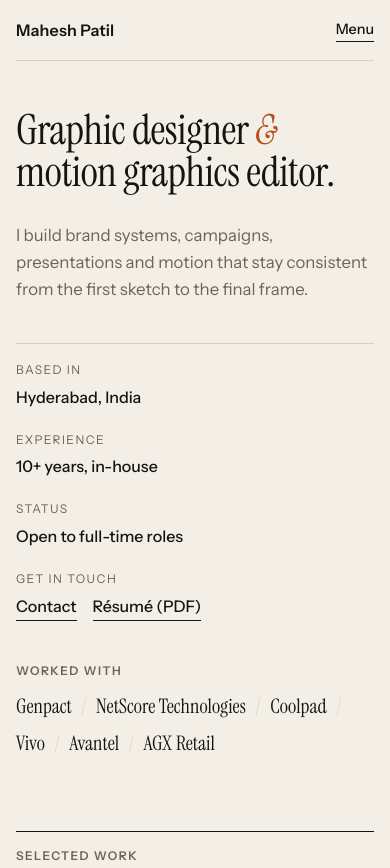
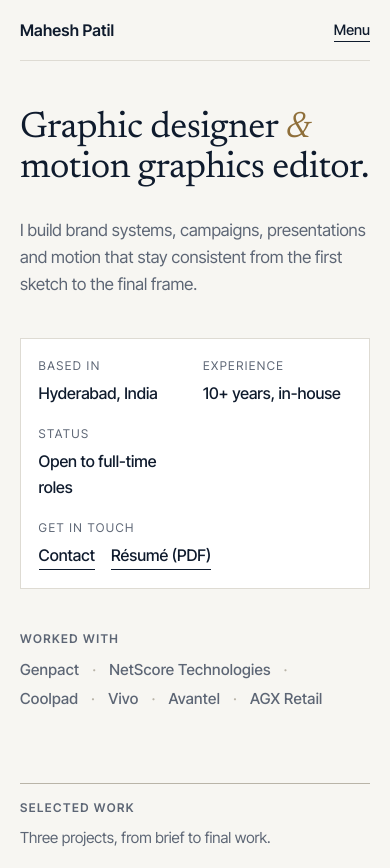
Before and after one commit to maheshpatil-portfolio/my-project, a plain HTML site: page index.html in a window 390 px wide. Shown: the top 868 px of the page. Drawn offline with Linux system fonts and the light colour scheme.

Commit message:
Design: corporate premium look (navy, brass, Newsreader)
Co-Authored-By: Claude Opus 5.5 <noreply@anthropic.com>
Claude-Session: https://claude.ai/code/session_013qQeubuECfdJ56MnJuJ8Gd

```diff
--- a/css/style.css
+++ b/css/style.css
@@ -3,16 +3,18 @@
    No gradients, glows or pill badges. Colours are variables below.
    ========================================================================== */
 :root {
-  --paper: #f3efe7;
-  --paper-2: #ebe5da;
-  --ink: #161412;
-  --muted: #6b645a;
-  --line: #d6cec0;
-  --accent: #b5501a;          /* saffron, dark enough to read on paper */
-  --max: 1240px;
-  --gutter: clamp(1rem, 4vw, 3rem);
-  --serif: "Instrument Serif", Georgia, "Times New Roman", serif;
-  --sans: "Instrument Sans", "Helvetica Neue", Arial, sans-serif;
+  --paper: #f7f6f2;           /* soft warm white */
+  --paper-2: #ecebe6;
+  --surface: #ffffff;
+  --ink: #0f1b2d;             /* deep navy */
+  --muted: #5d6675;
+  --line: #dedbd3;
+  --rule: #b9b4a8;            /* section rules: quieter than ink */
+  --accent: #8f6f3a;          /* muted brass */
+  --max: 1200px;
+  --gutter: clamp(1.25rem, 5vw, 3.5rem);
+  --serif: "Newsreader", Georgia, "Times New Roman", serif;
+  --sans: "Inter Tight", "Helvetica Neue", Arial, sans-serif;
 }
 
 * { box-sizing: border-box; margin: 0; padding: 0; }
@@ -33,7 +35,7 @@ button { font: inherit; color: inherit; background: none; border: 0; cursor: poi
 ::selection { background: var(--accent); color: var(--paper); }
 :focus-visible { outline: 2px solid var(--accent); outline-offset: 3px; }
 
-h1, h2 { font-family: var(--serif); font-weight: 400; line-height: 1.02; letter-spacing: -0.01em; }
+h1, h2 { font-family: var(--serif); font-weight: 400; line-height: 1.08; letter-spacing: -0.015em; }
 h1 em, h2 em { font-style: italic; color: var(--accent); }
 h3 { font-family: var(--sans); font-size: 1rem; font-weight: 600; line-height: 1.3; }
 
@@ -47,7 +49,7 @@ h3 { font-family: var(--sans); font-size: 1rem; font-weight: 600; line-height: 1
 }
 .section-head {
   display: flex; flex-wrap: wrap; align-items: baseline; justify-content: space-between; gap: .5rem 2rem;
-  border-top: 1px solid var(--ink); padding-top: .9rem; margin-bottom: 2rem;
+  border-top: 1px solid var(--rule); padding-top: .9rem; margin-bottom: 2.4rem;
 }
 .section-note { color: var(--muted); font-size: .95rem; }
 
@@ -75,18 +77,19 @@ h3 { font-family: var(--sans); font-size: 1rem; font-weight: 600; line-height: 1
 
 /* ---------- Intro ---------- */
 .hero { padding-top: clamp(3rem, 9vw, 7rem); padding-bottom: 1rem; }
-.hero h1 { font-size: clamp(2.6rem, 7.6vw, 6.6rem); }
+.hero h1 { font-size: clamp(2.3rem, 5.6vw, 4.8rem); max-width: 20ch; }
 .hero-tagline { margin-top: 1.8rem; max-width: 46ch; font-size: clamp(1.05rem, 1.6vw, 1.25rem); color: var(--muted); }
 .hero-facts {
   display: grid; grid-template-columns: repeat(4, 1fr); gap: 1.5rem;
-  margin-top: clamp(2.5rem, 6vw, 4.5rem); padding-top: 1rem; border-top: 1px solid var(--line);
+  margin-top: clamp(2.5rem, 6vw, 4rem); padding: 1.4rem 1.6rem;
+  background: var(--surface); border: 1px solid var(--line);
 }
 .hero-facts dt { font-size: .75rem; letter-spacing: .12em; text-transform: uppercase; color: var(--muted); margin-bottom: .35rem; }
 .hero-facts dd { font-weight: 500; }
 .hero-links dd { display: flex; flex-wrap: wrap; gap: .4rem 1rem; }
 .brands { display: flex; flex-wrap: wrap; align-items: baseline; gap: .6rem 1.5rem; margin-top: 2.5rem; }
-.brands-list { list-style: none; display: flex; flex-wrap: wrap; gap: .3rem 0; font-family: var(--serif); font-size: clamp(1.25rem, 2.2vw, 1.6rem); }
-.brands-list li:not(:last-child)::after { content: "/"; color: var(--line); margin: 0 .6rem; }
+.brands-list { list-style: none; display: flex; flex-wrap: wrap; gap: .3rem 0; font-size: clamp(.95rem, 1.4vw, 1.05rem); font-weight: 500; letter-spacing: .02em; color: var(--muted); }
+.brands-list li:not(:last-child)::after { content: "·"; color: var(--rule); margin: 0 .8rem; }
 
 /* ---------- Case studies (numbered list) ---------- */
 .cs-list { display: grid; gap: clamp(3.5rem, 8vw, 6rem); }
@@ -96,13 +99,13 @@ h3 { font-family: var(--sans); font-size: 1rem; font-weight: 600; line-height: 1
   padding-bottom: 1rem;
 }
 .cs-num { font-size: .85rem; color: var(--muted); font-variant-numeric: tabular-nums; }
-.cs-card h3 { font-family: var(--serif); font-weight: 400; font-size: clamp(2rem, 4.5vw, 3.4rem); line-height: 1; }
+.cs-card h3 { font-family: var(--serif); font-weight: 400; font-size: clamp(1.7rem, 3.4vw, 2.6rem); line-height: 1.05; }
 .cs-kind, .cs-year { font-size: .9rem; color: var(--muted); }
-.cs-card-img { position: relative; aspect-ratio: 16 / 9; overflow: hidden; background: var(--paper-2); }
+.cs-card-img { position: relative; aspect-ratio: 16 / 9; overflow: hidden; background: var(--paper-2); box-shadow: 0 1px 2px rgba(15,27,45,.06), 0 12px 32px -16px rgba(15,27,45,.18); }
 .cs-card-img img, .cs-preview { position: absolute; inset: 0; width: 100%; height: 100%; object-fit: cover; transition: transform .8s cubic-bezier(.2,.7,.2,1); }
 .cs-preview { opacity: 0; transition: opacity .3s; }
 .cs-card.playing .cs-preview { opacity: 1; }
-.cs-card:hover .cs-card-img img { transform: scale(1.02); }
+.cs-card:hover .cs-card-img img { transform: scale(1.015); }
 .cs-placeholder { position: absolute; inset: 0; display: grid; place-items: center; font-family: var(--serif); font-size: 2rem; color: var(--muted); }
 .cs-card-foot {
   display: grid; grid-template-columns: 1fr auto; gap: .3rem 2rem; align-items: baseline;
@@ -131,7 +134,7 @@ h3 { font-family: var(--sans); font-size: 1rem; font-weight: 600; line-height: 1
 
 /* ---------- What I do ---------- */
 .services { display: grid; grid-template-columns: repeat(4, 1fr); gap: 2rem; }
-.service-num { display: block; font-family: var(--serif); font-size: 2.4rem; line-height: 1; color: var(--accent); margin-bottom: 1rem; }
+.service-num { display: block; font-family: var(--serif); font-size: 1.9rem; line-height: 1; color: var(--accent); margin-bottom: 1rem; }
 .service h3 { margin-bottom: .5rem; }
 .service p { color: var(--muted); font-size: .95rem; }
 
@@ -157,9 +160,9 @@ h3 { font-family: var(--sans); font-size: 1rem; font-weight: 600; line-height: 1
 .about { display: grid; grid-template-columns: 2fr 1fr; gap: clamp(2rem, 6vw, 5rem); }
 .about-text p { font-size: clamp(1.1rem, 1.7vw, 1.3rem); line-height: 1.55; }
 .about-text p + p { margin-top: 1.1rem; }
-.about-text p:first-child { font-family: var(--serif); font-size: clamp(1.6rem, 2.8vw, 2.2rem); line-height: 1.2; }
+.about-text p:first-child { font-family: var(--serif); font-size: clamp(1.45rem, 2.4vw, 1.9rem); line-height: 1.3; }
 .stats { display: grid; grid-template-columns: repeat(3, 1fr); gap: 1rem; padding-bottom: 1.5rem; margin-bottom: 1.5rem; border-bottom: 1px solid var(--line); }
-.stat strong { display: block; font-family: var(--serif); font-weight: 400; font-size: 2.6rem; line-height: 1; }
+.stat strong { display: block; font-family: var(--serif); font-weight: 400; font-size: 2.2rem; line-height: 1; color: var(--accent); }
 .stat span { font-size: .8rem; color: var(--muted); }
 .about-side h3 { margin-bottom: .6rem; }
 .tools { list-style: none; display: flex; flex-wrap: wrap; font-size: .95rem; color: var(--muted); }
@@ -167,7 +170,7 @@ h3 { font-family: var(--sans); font-size: 1rem; font-weight: 600; line-height: 1
 
 /* ---------- Contact ---------- */
 .contact { padding-bottom: clamp(3rem, 8vw, 6rem); }
-.contact h2 { font-size: clamp(2.4rem, 6.5vw, 5.4rem); max-width: 16ch; }
+.contact h2 { font-size: clamp(2rem, 4.8vw, 3.8rem); max-width: 18ch; }
 .email {
   display: inline-block; margin-top: 2rem; font-family: var(--serif); font-size: clamp(1.4rem, 4vw, 2.8rem);
   border-bottom: 1px solid var(--ink); overflow-wrap: anywhere; transition: color .2s, border-color .2s;
@@ -211,7 +214,7 @@ h3 { font-family: var(--sans); font-size: 1rem; font-weight: 600; line-height: 1
 .cs-back { font-size: .9rem; color: var(--muted); border-bottom: 1px solid var(--line); }
 .cs-back:hover { color: var(--ink); border-color: var(--ink); }
 .cs-kicker { margin-top: 2.5rem; font-size: .8rem; letter-spacing: .1em; text-transform: uppercase; color: var(--muted); }
-.cs-hero h1 { font-size: clamp(3rem, 9vw, 7rem); margin-top: .6rem; }
+.cs-hero h1 { font-size: clamp(2.6rem, 6.5vw, 5rem); margin-top: .6rem; }
 .cs-summary { margin-top: 1.2rem; max-width: 40ch; font-size: clamp(1.1rem, 1.8vw, 1.35rem); color: var(--muted); }
 .cs-cover { padding-top: 2.5rem; }
 
@@ -236,24 +239,24 @@ figcaption { margin-top: .5rem; font-size: .85rem; color: var(--muted); }
 .cs-note { margin-top: 1.2rem; font-size: .85rem; color: var(--muted); }
 
 .cs-section { padding-top: clamp(3rem, 7vw, 5rem); }
-.cs-text { border-top: 1px solid var(--ink); padding-top: .9rem; margin-bottom: 1.8rem; display: grid; grid-template-columns: 1fr 2fr; gap: .5rem 3rem; }
+.cs-text { border-top: 1px solid var(--rule); padding-top: .9rem; margin-bottom: 1.8rem; display: grid; grid-template-columns: 1fr 2fr; gap: .5rem 3rem; }
 .cs-text h2 { grid-column: 1; font-family: var(--sans); font-size: .75rem; font-weight: 600; letter-spacing: .12em; text-transform: uppercase; color: var(--muted); line-height: 1.6; }
 .cs-text p, .cs-text ul { grid-column: 2; font-size: clamp(1.05rem, 1.6vw, 1.25rem); max-width: 48ch; }
 .cs-text ul { padding-left: 1.1rem; display: grid; gap: .3rem; }
 .cs-media { display: grid; gap: 1.5rem; }
 .cs-grid2 { grid-template-columns: repeat(auto-fit, minmax(min(100%, 420px), 1fr)); }
 
-.cs-decisions h2 { border-top: 1px solid var(--ink); padding-top: .9rem; margin-bottom: 2rem; font-family: var(--sans); font-size: .75rem; font-weight: 600; letter-spacing: .12em; text-transform: uppercase; color: var(--muted); }
+.cs-decisions h2 { border-top: 1px solid var(--rule); padding-top: .9rem; margin-bottom: 2.4rem; font-family: var(--sans); font-size: .75rem; font-weight: 600; letter-spacing: .12em; text-transform: uppercase; color: var(--muted); }
 .cs-decisions ol { list-style: none; counter-reset: d; display: grid; grid-template-columns: repeat(auto-fit, minmax(220px, 1fr)); gap: 2rem; }
 .cs-decisions li { counter-increment: d; }
-.cs-decisions li::before { content: counter(d, decimal-leading-zero); display: block; font-family: var(--serif); font-size: 2.4rem; line-height: 1; color: var(--accent); margin-bottom: .8rem; }
+.cs-decisions li::before { content: counter(d, decimal-leading-zero); display: block; font-family: var(--serif); font-size: 1.9rem; line-height: 1; color: var(--accent); margin-bottom: .8rem; }
 .cs-decisions h3 { margin-bottom: .3rem; }
 .cs-decisions p { color: var(--muted); font-size: .95rem; }
 
 .cs-next { padding-bottom: clamp(3rem, 8vw, 6rem); }
-.cs-next a { display: block; border-top: 1px solid var(--ink); padding-top: .9rem; }
+.cs-next a { display: block; border-top: 1px solid var(--rule); padding-top: .9rem; }
 .cs-next span { font-size: .75rem; letter-spacing: .12em; text-transform: uppercase; color: var(--muted); }
-.cs-next strong { display: block; font-family: var(--serif); font-weight: 400; font-size: clamp(2.4rem, 7vw, 5.5rem); line-height: 1.05; margin-top: .4rem; transition: color .2s; }
+.cs-next strong { display: block; font-family: var(--serif); font-weight: 400; font-size: clamp(2rem, 5vw, 3.8rem); line-height: 1.05; margin-top: .4rem; transition: color .2s; }
 .cs-next a:hover strong { color: var(--accent); }
 .cs-missing { min-height: 60vh; display: grid; align-content: center; justify-items: start; gap: 1rem; }
 
@@ -274,7 +277,9 @@ figcaption { margin-top: .5rem; font-size: .85rem; color: var(--muted); }
   }
   .nav-links.open { display: flex; }
   .nav-links a { padding: .6rem 0; color: var(--ink); }
-  .hero-facts, .services, .info-grid { grid-template-columns: 1fr; gap: 1.2rem; }
+  .services, .info-grid { grid-template-columns: 1fr; gap: 1.2rem; }
+  .hero-facts { grid-template-columns: 1fr 1fr; gap: 1.1rem 1rem; padding: 1.1rem; }
+  .hero-links { grid-column: 1 / -1; }
   .cs-card-head { grid-template-columns: 2rem 1fr auto; gap: .8rem; }
   .cs-card-foot { grid-template-columns: 1fr; }
   .cs-more { grid-column: 1; grid-row: auto; justify-self: start; margin-top: .4rem; }
--- a/index.html
+++ b/index.html
@@ -7,7 +7,7 @@
   <meta name="description" content="Portfolio of Mahesh Patil, graphic designer and motion graphics editor in Hyderabad.">
   <link rel="preconnect" href="https://fonts.googleapis.com">
   <link rel="preconnect" href="https://fonts.gstatic.com" crossorigin>
-  <link href="https://fonts.googleapis.com/css2?family=Instrument+Sans:wght@400;500;600&family=Instrument+Serif:ital@0;1&display=swap" rel="stylesheet">
+  <link href="https://fonts.googleapis.com/css2?family=Inter+Tight:wght@400;500;600&family=Newsreader:ital,opsz,wght@0,6..72,400;0,6..72,500;1,6..72,400&display=swap" rel="stylesheet">
   <link rel="stylesheet" href="css/style.css">
 </head>
 <body>
```
Also changed, not shown: project.html (+1 -1 lines), 2 other files.
